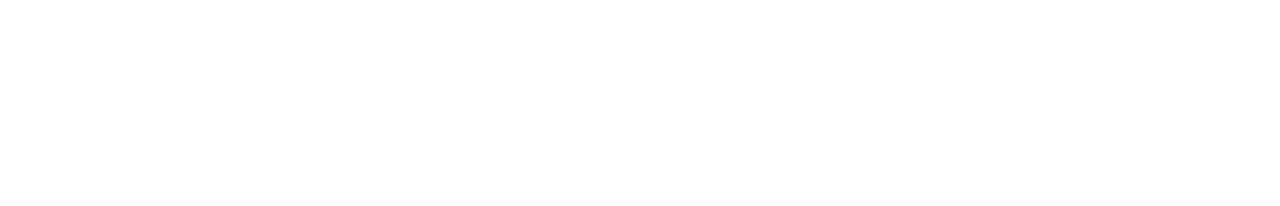
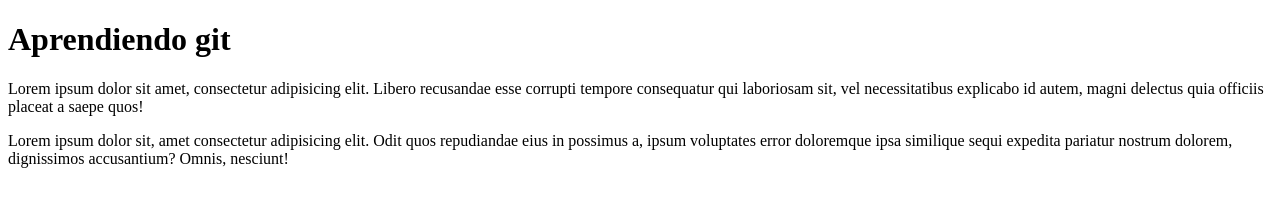
Before and after one commit to Soto05/git-basics1, a plain HTML site: page index.html in a window 1280 px wide. Drawn offline with Linux system fonts and the light colour scheme.

Commit message:
Se empezo con la estructura del documento HTML

```diff
--- a/index.html
+++ b/index.html
@@ -6,5 +6,27 @@
     <meta name="viewport" content="width=device-width, initial-scale=1.0" />
     <title>Hola mundo</title>
   </head>
-  <body></body>
+  <body>
+    <h1>Aprendiendo git</h1>
+    <main>
+      <div class="articulos">
+        <section class="deportes">
+          <p>
+            Lorem ipsum dolor sit amet, consectetur adipisicing elit. Libero
+            recusandae esse corrupti tempore consequatur qui laboriosam sit, vel
+            necessitatibus explicabo id autem, magni delectus quia officiis
+            placeat a saepe quos!
+          </p>
+        </section>
+        <section class="noticias">
+          <p>
+            Lorem ipsum dolor sit, amet consectetur adipisicing elit. Odit quos
+            repudiandae eius in possimus a, ipsum voluptates error doloremque
+            ipsa similique sequi expedita pariatur nostrum dolorem, dignissimos
+            accusantium? Omnis, nesciunt!
+          </p>
+        </section>
+      </div>
+    </main>
+  </body>
 </html>
```
